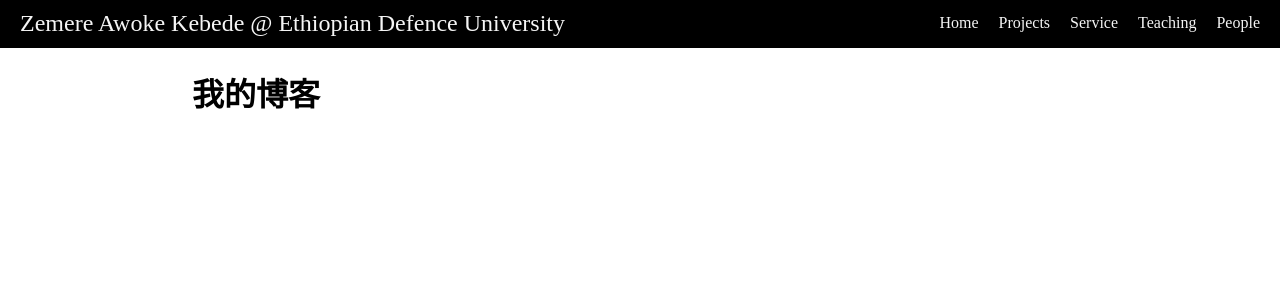
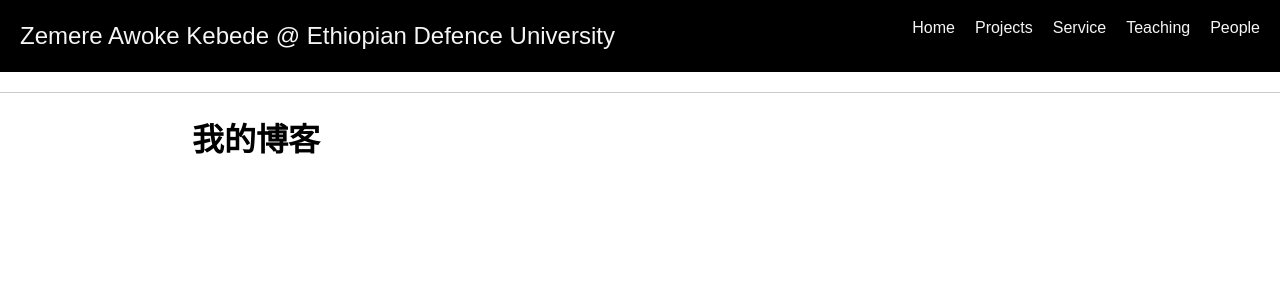
Before and after one commit to zemere-awoke/zemere-awoke.github.io, a Jekyll site: the page built from blog.md, in a window 1280 px wide. Shown: the top 300 px of the page. Built offline with Jekyll 4.4.1, drawn with Linux system fonts in a browser that asks for light colours.

Commit message:
Update styles.css

```diff
--- a/assets/styles.css
+++ b/assets/styles.css
@@ -1,79 +1,33 @@
+/* RESET AND BASE STYLES */
 html, body {
     margin: 0;
     padding: 0;
+    font-family: Arial, sans-serif; /* Added for professional look */
 }
 
-/* Base styles for main - applicable for mobile devices */
-main {
-    width: 100%; /* Full width on mobile devices */
-    margin: 20px ; /* Adjust margin as needed */
-    /* Additional styling for main content... */
-}
-
-/* CSS styles for larger screens */
-@media screen and (min-width: 768px) { /* Adjust the breakpoint as needed */
-    main {
-        width: 70%; /* 80% width on larger screens */
-        margin: 20px auto; /* Centered with auto margins */
-        max-width: 1200px; /* Optional: Limit the maximum width */
-        /* Additional styling for larger screens... */
-     }
-}
-
-@media screen and (max-width: 767px) {
-    nav {
-        width: 100%;
-    }
-    main {
-        width: 95%;
-    }
-}
-
-/* h1, h2, h3, h4 {
-    line-height: 1.4;
-    margin-bottom: -10px;
-} */
-
-p {
-    margin-bottom: 1em; /* Space between paragraphs */
-    line-height: 1.4;
-}
-
-li {
-    line-height: 1.4; /* This will make the line height 1.5 times the font size */
-}
-
-ul {
-    margin-left: -10pt;
-}
-
-div.special-text {
-   line-height: 1.8;
-}
-
+/* NAVIGATION STYLES */
 nav {
     display: flex;
     justify-content: space-between;
     align-items: center;
-    background: black; /* Background color set to black */
-    padding: 10px 20px;
-    flex-wrap: nowrap; /* Prevent wrapping */
+    background: black;
+    padding: 15px 20px;
 }
 
 nav a {
-    color: #F5F5F5; /* Grey-white color for links */
-    text-decoration: none; /* Optional: Removes underline from links */
+    color: #F5F5F5;
+    text-decoration: none;
+    font-weight: 500;
 }
 
-.nav-left, .nav-right {
+.nav-left {
     display: flex;
     align-items: center;
 }
 
 .nav-left a {
-    /* color: #333;  */
-    text-decoration: none;
-    white-space: nowrap; /* Prevent wrapping of text */
+    white-space: nowrap;
+    font-size: 1.2rem;
 }
 
 .nav-right ul {
@@ -87,20 +41,70 @@ nav a {
     margin-left: 20px;
 }
 
+/* MAIN CONTENT STYLES */
+main {
+    width: 90%;
+    margin: 20px auto;
+}
+
+p, li {
+    line-height: 1.6;
+    margin-bottom: 1em;
+}
+
+ul {
+    margin-left: 20px;
+}
 
 hr {
     border: none;
     height: 1px;
-    background-color: black;
-    margin-top: 0;
+    background-color: #ccc;
+    margin: 20px 0;
 }
 
-/* table {
-  border-collapse: collapse;
-  width: 100%;
-} */
+/* TABLE STYLES */
+th, td {
+    border: 1px solid #ddd;
+    padding: 12px;
+    text-align: left;
+}
 
-th, td {
-  border: 1px solid black;
-  padding: 8px;
+/* RESPONSIVE DESIGN */
+
+/* Large Screens (Desktop) */
+@media screen and (min-width: 768px) {
+    main {
+        width: 70%;
+        max-width: 1200px;
+    }
 }
+
+/* Small Screens (Mobile) */
+@media screen and (max-width: 767px) {
+    nav {
+        flex-direction: column; /* Stacks items vertically */
+        width: 100%;            /* Fits screen perfectly */
+        padding: 15px 0;
+        text-align: center;
+    }
+
+    .nav-right {
+        width: 100%;
+        margin-top: 15px;      /* Space between logo and links */
+    }
+
+    .nav-right ul {
+        flex-direction: column; /* Stack links vertically */
+        width: 100%;
+    }
+
+    .nav-right ul li {
+        margin: 10px 0;         /* Vertical spacing for thumb-tapping */
+    }
+
+    main {
+        width: 92%;
+        margin: 15px auto;
+    }
+}
```
